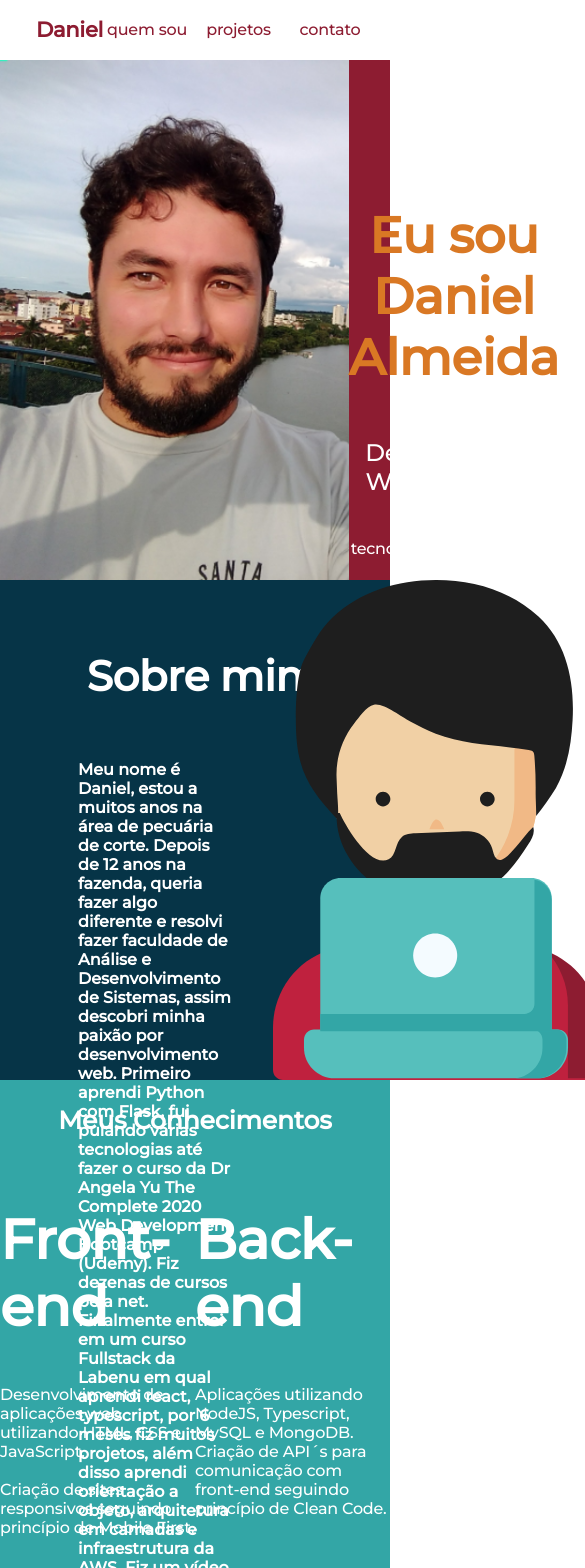
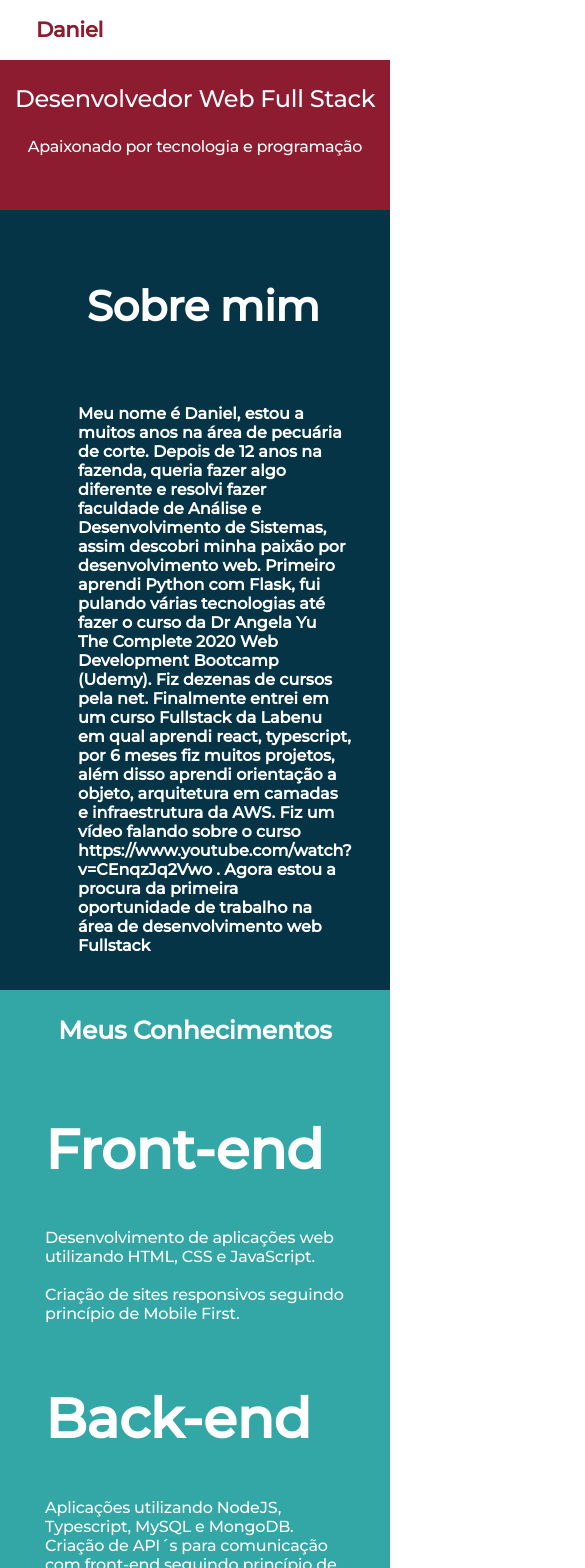
Before and after one commit to vianadaniel/portfolio, a React (Create React App) app: page / in a window 390 px wide. Shown: the top 1568 px of the page, 585 px wide, since content can reach past the window. Built offline with nearby package versions, Linux system fonts and the light colour scheme.

Commit message:
quase pronto

```diff
--- a/src/App.css
+++ b/src/App.css
@@ -5,12 +5,6 @@
 .App-logo {
   height: 40vmin;
   pointer-events: none;
-}
-
-@media (prefers-reduced-motion: no-preference) {
-  .App-logo {
-    animation: App-logo-spin infinite 20s linear;
-  }
 }
 
 .App-Bar {
@@ -313,3 +307,68 @@ h3 {
   color: #33a6a6;
   text-align: left;
 }
+@media (max-width: 650px) {
+  .App-link {
+    display: none;
+  }
+  .daniel-foto {
+    display: none;
+  }
+  .estudo {
+    display: none;
+  }
+  .container-azul-escuro-text {
+    display: flex;
+    width: 100vw;
+  }
+  .container-azul-escuro {
+    display: flex;
+    height: 780px;
+  }
+  .container-azul-claro {
+    height: 700px;
+  }
+  .container-metade {
+    flex-direction: column;
+    text-align: center;
+    justify-content: center;
+    align-items: center;
+  }
+
+  .container-beje {
+    height: 750px;
+  }
+
+  .projeto-text {
+    width: 100%;
+  }
+
+  .container-vermelho {
+    width: 100%;
+    height: 550px;
+  }
+
+  .eu-sou-daniel {
+    display: none;
+  }
+  .container-foto {
+    height: 150px;
+  }
+  .container-logo {
+    display: none;
+  }
+  .sobre-mim-text {
+    margin-top: 30px;
+  }
+}
+@media (max-width: 1200px) {
+  .container-azul-escuro-text {
+    width: 70%;
+  }
+  .estudo {
+    display: none;
+  }
+  .sobre-mim-text {
+    width: 100%;
+  }
+}
--- a/src/App.js
+++ b/src/App.js
@@ -66,7 +66,7 @@ function App() {
             desenvolvimento web Fullstack
           </p>
         </div>
-        <img src="group-29.svg" alt="Estudo" />
+        <img src="group-29.svg" className="estudo" alt="Estudo" />
       </div>
       <div className="container-azul-claro">
         <p className="meus-conhecimentos">Meus Conhecimentos</p>
--- a/src/Projects.js
+++ b/src/Projects.js
@@ -12,14 +12,24 @@ const Card = styled.div`
   display: flex;
   flex-grow: 1;
   justify-content: center;
+  @media (max-width: 650px) {
+    flex-direction: column;
+  }
 `
 const ImgProject = styled.img`
   height: 150px;
+  @media (max-width: 650px) {
+    width: 80%;
+  }
 `
 const CardContainer = styled.div`
   margin-left: 100px;
   height: 150px;
   width: 400px;
+  @media (max-width: 650px) {
+    margin-left: 0px;
+    width: 100%;
+  }
 `
 const Botao = styled.button`
   border: 2px solid #33a6a6;
@@ -38,8 +48,8 @@ export const Projects = () => {
         <CardContainer>
           <p className="projetos">PhotoShare FullStack</p>
           <p className="projeto-text">
-            Uma rede social de compartilhamento de fotos, React, Typescript e
-            SQL
+            Uma rede social de compartilhamento de fotos, React,
+            <br /> Typescript e SQL
           </p>
           <a href="https://youtu.be/CEnqzJq2Vwo">
             <Botao>YouTube</Botao>
@@ -53,8 +63,8 @@ export const Projects = () => {
             Rural E-Commerce FullStack
           </p>
           <p className="projeto-text" style={{ color: "#d97824" }}>
-            Um E-commerce de produtos rurais, React, Redux (Thunk) Javascript e
-            MongoDb
+            Um E-commerce de produtos rurais, React, Redux (Thunk)
+            <br /> Javascript e MongoDb
           </p>
           <Botao style={{ border: "2px solid #d97824", color: "#d97824" }}>
             YouTube
@@ -68,8 +78,8 @@ export const Projects = () => {
             Rappid4 Front-End
           </p>
           <p className="projeto-text" style={{ color: "#8d1c31" }}>
-            Um similiar do iFood com React e um filtro que cria botões de acordo
-            com as categorias
+            Um similiar do iFood com React e um filtro que cria
+            <br /> botões de acordo com as categorias
           </p>
 
           <a href="https://www.youtube.com/watch?v=NI2J9ctOVhc&t=368s">
```
Also changed, not shown: 1 other file (tests, documents, lock files or other folders).
